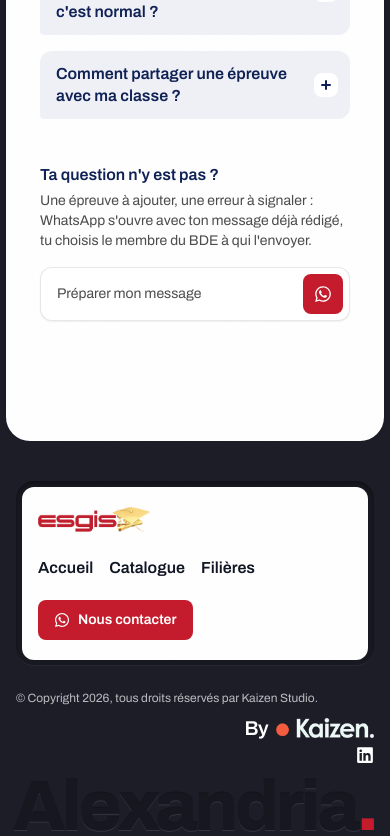
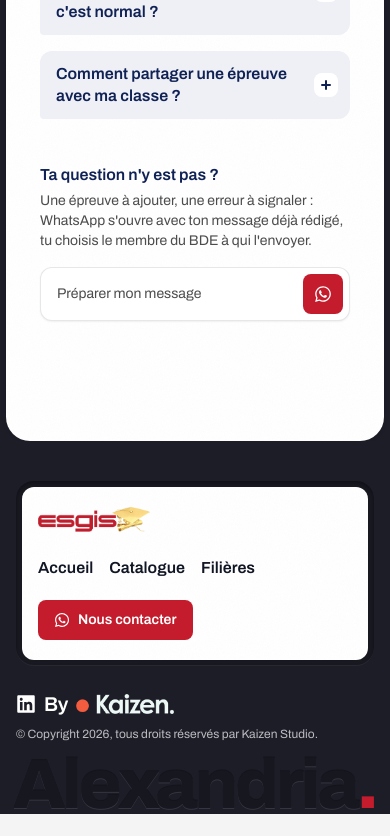
Before and after one commit to kaizen-squad/esgis-epreuves, a Next.js app: page / in a window 390 px wide. Shown: the part 2809-3645 px from the top of the page. After the commit the page ends 3623 px from the top, so only its background shows below. Built offline with nearby package versions, Linux system fonts and the light colour scheme; no server answers; the database is empty.

Commit message:
feat(footer): ajoute le lien LinkedIn et harmonise la signature Kaizen
Icone LinkedIn desormais cliquable (page LinkedIn Kaizen Studio), placee
a gauche de "By Kaizen" et a la meme taille que le texte. Sur mobile, la
signature "By Kaizen" passe au-dessus du copyright.

```diff
--- a/src/components/layout/Footer.tsx
+++ b/src/components/layout/Footer.tsx
@@ -62,12 +62,20 @@ const Footer = async ({ links }: FooterProps) => {
       </div>
 
       <div className="text-text-primary/70 mt-6 flex flex-col gap-2 text-xs sm:flex-row sm:items-center sm:justify-between">
-        <p>
+        <p className="order-2 sm:order-1">
           © Copyright {new Date().getFullYear()}, tous droits réservés par
           Kaizen Studio.
         </p>
-        <span className="text-text-primary flex flex-col items-end gap-1">
-          <span className="flex items-center gap-2 text-base font-semibold tracking-tight">
+        <span className="text-text-primary order-1 flex items-center gap-2 text-base font-semibold tracking-tight sm:order-2">
+          <a
+            href="https://www.linkedin.com/company/studio-kaizen-bj/"
+            target="_blank"
+            rel="noopener noreferrer"
+            aria-label="LinkedIn de Kaizen Studio"
+            className="transition-opacity hover:opacity-80"
+          >
+            <FaLinkedin size={20} aria-hidden="true" />
+          </a>
           <span className="text-xl">By</span>
           <Image
             src="/images/kaizen-logo.png"
@@ -76,8 +84,6 @@ const Footer = async ({ links }: FooterProps) => {
             height={131}
             className="h-5 w-auto"
           />
-          </span>
-          <FaLinkedin size={18} aria-hidden="true" />
         </span>
       </div>
 
```
Lines whose indentation alone changed are shown as unchanged.
